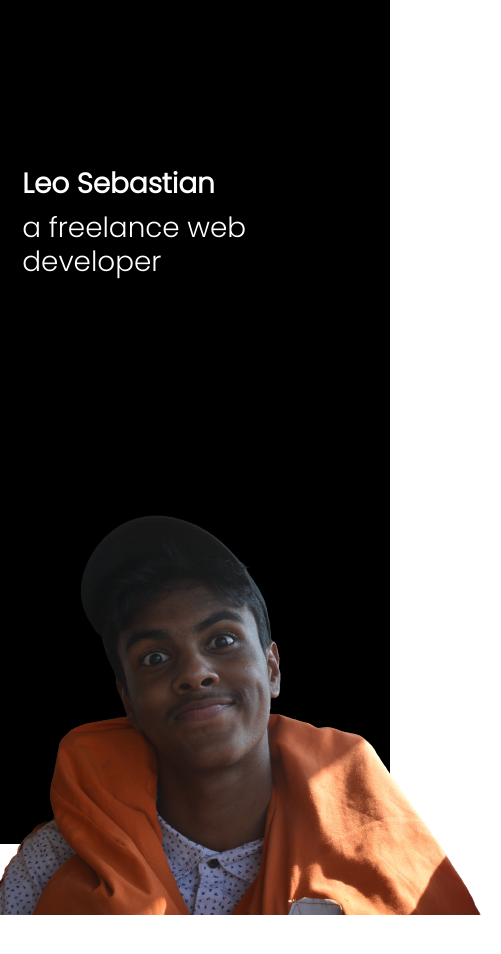
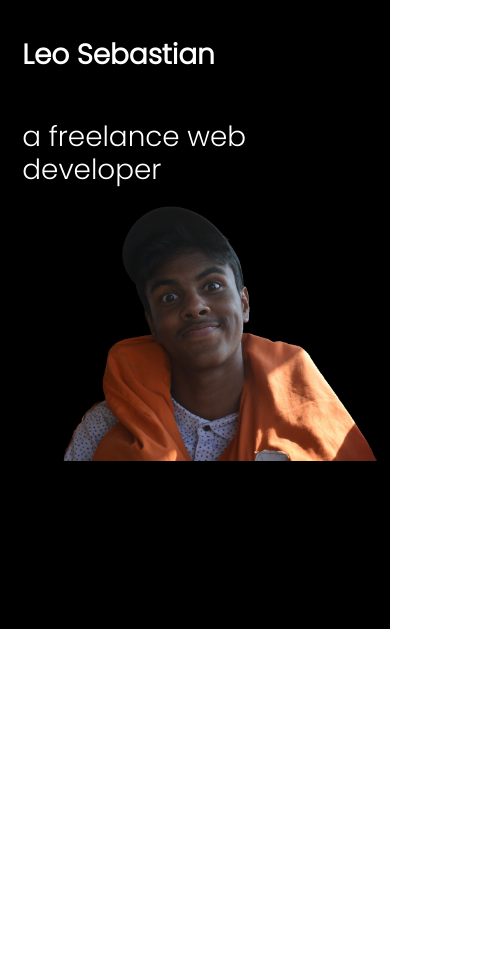
Before and after one commit to theleoseb/personal-portfolio, a plain HTML site: page index.html in a window 390 px wide. Shown: the whole page, 501 px wide, since content can reach past the window. After the commit the page ends 844 px from the top, so only its background shows below. Drawn offline with Linux system fonts and the light colour scheme.

Commit message:
home page made responsive, but no redponsive sidebar

```diff
--- a/css/style.css
+++ b/css/style.css
@@ -7,6 +7,7 @@
 }
 
 .home{
+    padding-bottom: 20vh;
     height: 100vh;
     width: 100%;
     background-color: #000;
@@ -17,18 +18,24 @@
 }
 
 .name-section{
+    width: 100%;
+    display: flex;
+    height: 100%;
+    flex-direction: column;
+    justify-content: flex-end;
     font-size: 1.2em;
     font-weight: 900;
 }
 
 .profile-heading{
-    margin: 6em 0 0 .8em;
+    margin: 0 0 0 .8em;
     font-weight: 900;
 }
 
 .profile-subheading{
     margin: 0 0 0 .8em;
     font-weight: 300;
+    padding-bottom: .5em;
 }
 
 .hover-underline-animation {
@@ -71,11 +78,12 @@
      height: 100%;
      flex-direction: column;
      align-items: center;
-     justify-content: center;
+     justify-content: flex-end;
  }
 
 .profile-img{
-    width: auto;
+    height: auto;
+    width: 100%;
     display: flex;
     z-index: 100;
     flex-direction: column;
@@ -86,8 +94,14 @@
      .nav-list{
          display: none;
      }
+
+     .home{
+         height: auto;
+     }
+
+     .name-section{
+        padding-top: 2em;
+     }
+
+
  }
-
-.ham{
-    position: absolute;
-}
--- a/index.html
+++ b/index.html
@@ -6,6 +6,7 @@
     <link rel="stylesheet" href="css/style.css">
     <meta name="viewport" content="width=device-width, initial-scale=1.0">
     <link rel="stylesheet" href="bootstrap-5.0.2-dist/css/bootstrap.css">
+    <script src="https://kit.fontawesome.com/0377515e26.js" crossorigin="anonymous"></script>
     <title>Document</title>
 </head>
 <body>
```
